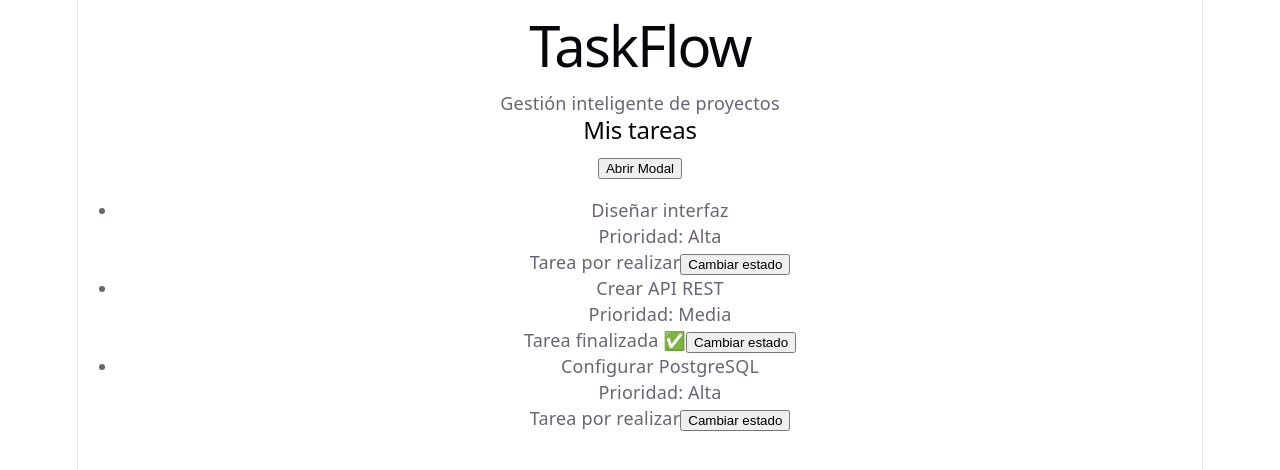
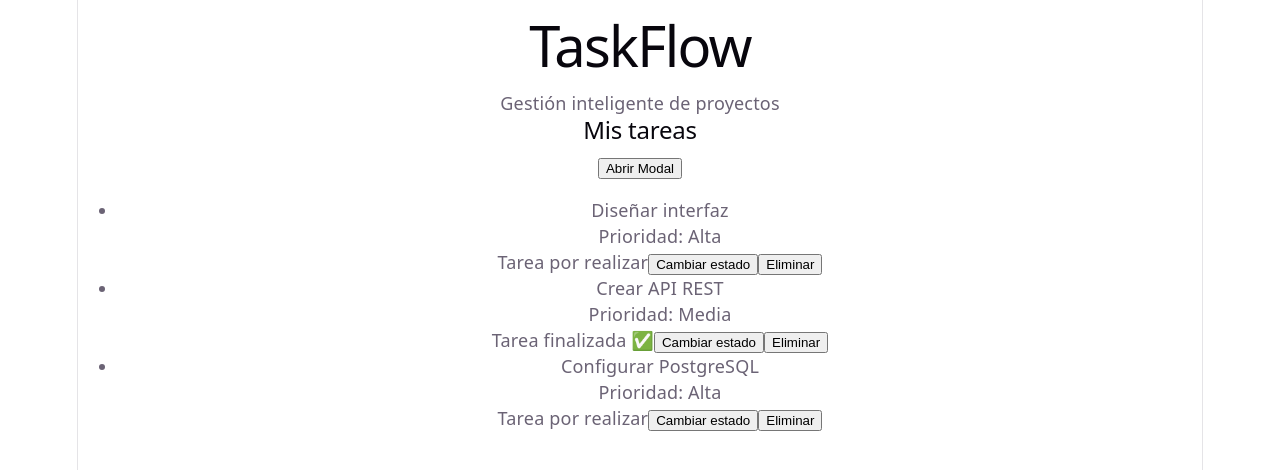
Before and after one commit to argeypetter/taskflow-react, a React (Vite) app: page / in a window 1280 px wide. Shown: the top 470 px of the page. Built offline with nearby package versions, Linux system fonts and the light colour scheme.

Commit message:
feat: implement task CRUD operations and refactor components

```diff
--- a/src/components/List.jsx
+++ b/src/components/List.jsx
@@ -17,7 +17,11 @@ export default function List() {
 
         // Si existen tareas guardadas, convierte el texto en un array.
         if (datos) {
-            return JSON.parse(datos);
+            try {
+                return JSON.parse(datos);
+            } catch (error) {
+                console.error("Error al recuperar las tareas:", error);
+            }
         }
 
         // Si no existen datos guardados, utiliza las tareas iniciales.
@@ -33,10 +37,11 @@ export default function List() {
     // Cambia el estado de una tarea según su identificador.
     const handleClick = (id) => {
 
-        // map crea un nuevo array sin modificar el original.
-        const listAux = aux.map(d => {
-
-            // Comprueba si la tarea actual coincide con el ID recibido.
+        // Actualiza el estado con el nuevo array.
+        setAux(prevTasks =>
+            prevTasks.map(d => {
+                // Tu lógica actual
+                // Comprueba si la tarea actual coincide con el ID recibido.
             if (d.id === id) {
                 return {
                     ...d,
@@ -50,10 +55,8 @@ export default function List() {
 
             // Mantiene las tareas que no coinciden con el ID.
             return d;
-        });
-
-        // Actualiza el estado con el nuevo array.
-        setAux(listAux);
+            })
+        );
     };
 
     // Recibe una nueva tarea desde TaskModal y la agrega a la lista.
@@ -76,6 +79,12 @@ export default function List() {
         setIsModalOpen(false);
     };
 
+    const onDelete = (id) => {
+        setAux(prevTasks =>
+            prevTasks.filter(d => d.id !== id)
+        );
+    };
+
     return (
         <>
             {/* Botón para abrir el formulario de nuevas tareas */}
@@ -90,6 +99,7 @@ export default function List() {
                         key={dat.id}
                         dat={dat}
                         handleClick={handleClick}
+                        onDelete={onDelete}
                     />
                 ))}
             </ul>
--- a/src/components/TaskItem.jsx
+++ b/src/components/TaskItem.jsx
@@ -1,4 +1,4 @@
-export default function TaskItem({ dat, handleClick }) {
+export default function TaskItem({ dat, handleClick, onDelete }) {
     return (
         <li>
             {/* Nombre de la tarea */}
@@ -14,6 +14,10 @@ export default function TaskItem({ dat, handleClick }) {
             <button onClick={() => handleClick(dat.id)}>
                 Cambiar estado
             </button>
+            {/* Botón para eliminar tarea */}
+            <button onClick={() => onDelete(dat.id)}>
+                Eliminar
+            </button>
         </li>
     );
 }
```
